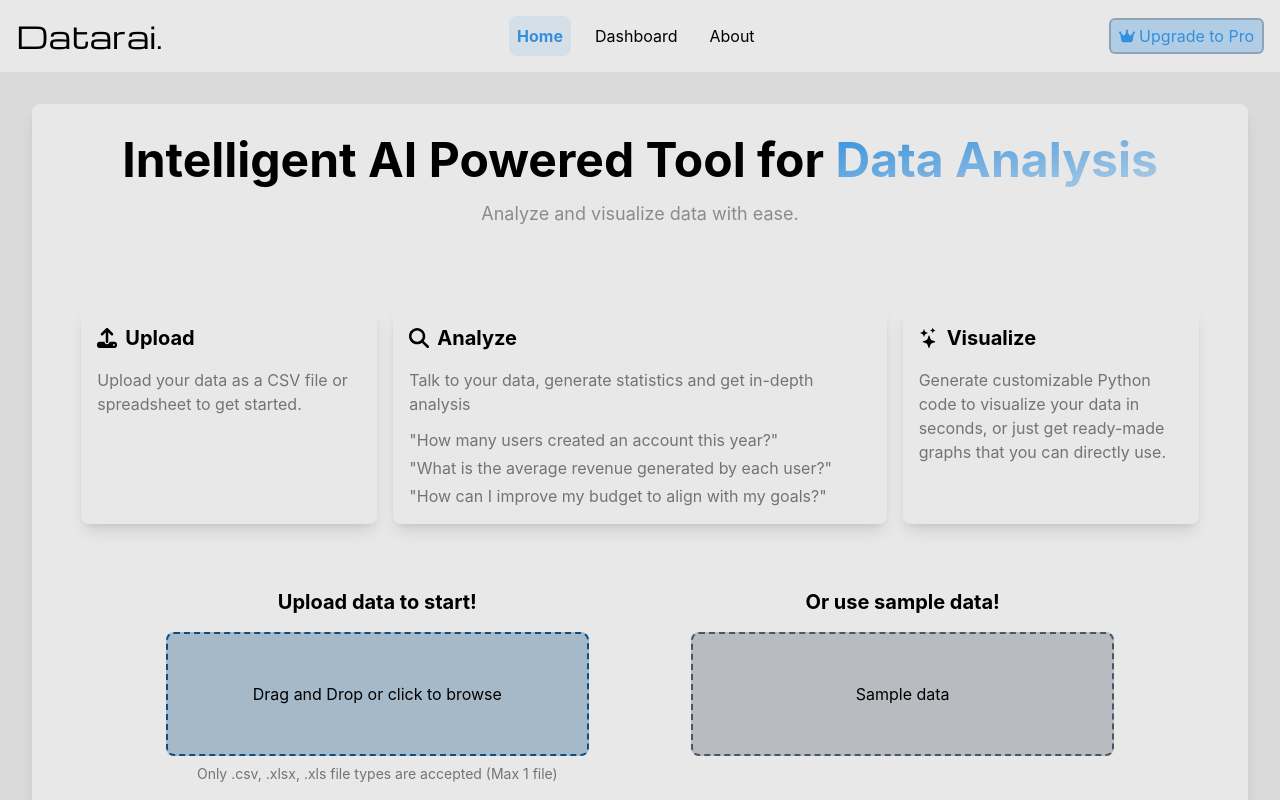
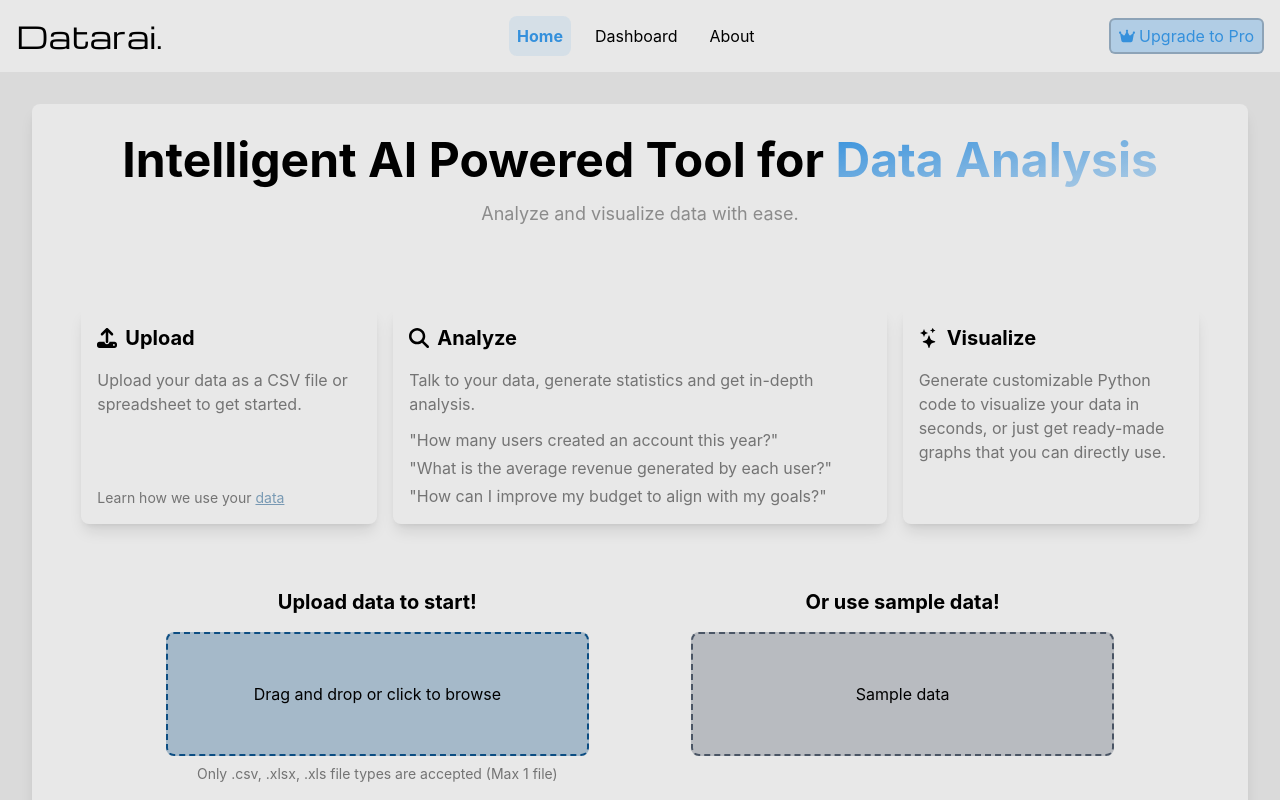
Before and after one commit to datarai-org/Datarai, a React (Vite) app: page / in a window 1280 px wide. Shown: the top 800 px of the page. Built offline with nearby package versions, Linux system fonts and the light colour scheme.

Commit message:
text changes

```diff
--- a/src/components/home/HomePage.jsx
+++ b/src/components/home/HomePage.jsx
@@ -40,7 +40,8 @@ const HomePage = () => {
       </p>
 
       <div className="flex flex-col lg:flex-row justify-center gap-4 text-left mt-16">
-        <div className="flex flex-col p-4 rounded-b-lg lg:w-3/12 shadow-lg">
+        <div className="flex flex-col justify-between p-4 rounded-b-lg lg:w-3/12 shadow-lg">
+          <div>
             <h2 className="text-xl">
               <b className="flex gap-2">
                 <FaUpload className="self-center" />
@@ -51,6 +52,8 @@ const HomePage = () => {
               Upload your data as a CSV file or spreadsheet to get started.
             </p>
           </div>
+          <p className="text-black/50 text-sm pt-8">Learn how we use your <a className="text-info/50" href="https://youtu.be/XZnuIIcc8VY?si=JtK0PQ_ervHsh10_" target="none"><u>data</u></a></p>
+        </div>
         <div className="flex flex-col p-4 rounded-b-lg lg:w-5/12 shadow-lg">
           <h2 className="text-xl">
             <b className="flex gap-2">
@@ -59,7 +62,7 @@ const HomePage = () => {
             </b>
           </h2>
           <p className="text-black/50 pt-4">
-            Talk to your data, generate statistics and get in-depth analysis
+            Talk to your data, generate statistics and get in-depth analysis.
           </p>
           <p className="text-black/50 pt-3">
             "How many users created an account this year?"
@@ -96,7 +99,7 @@ const HomePage = () => {
             {isDragActive ? (
               <p>Drop file here ...</p>
             ) : (
-              <p>Drag and Drop or click to browse</p>
+              <p>Drag and drop or click to browse</p>
             )}
           </div>
           <p className="text-black/50 text-center text-sm mt-2">
```
Lines whose indentation alone changed are shown as unchanged.
